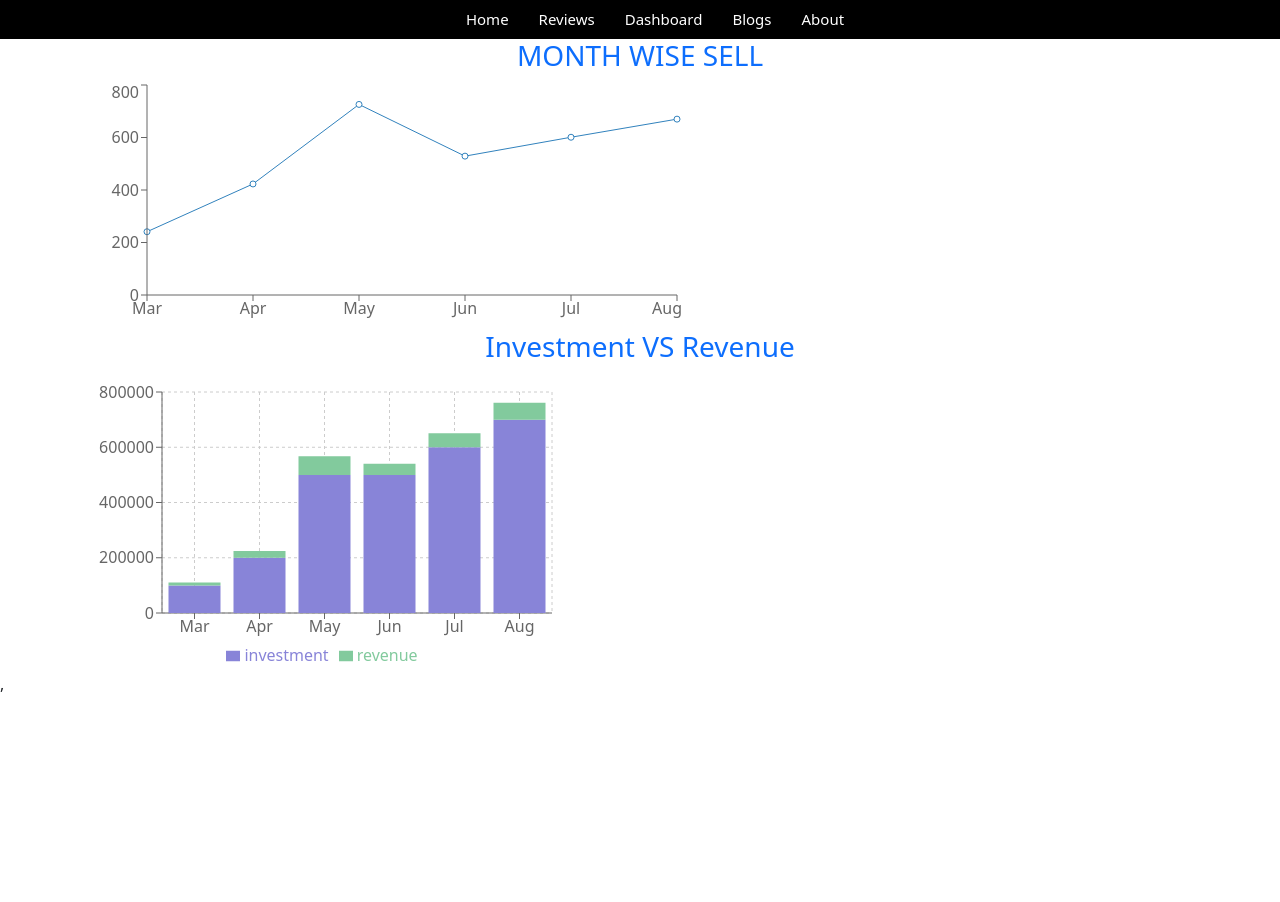
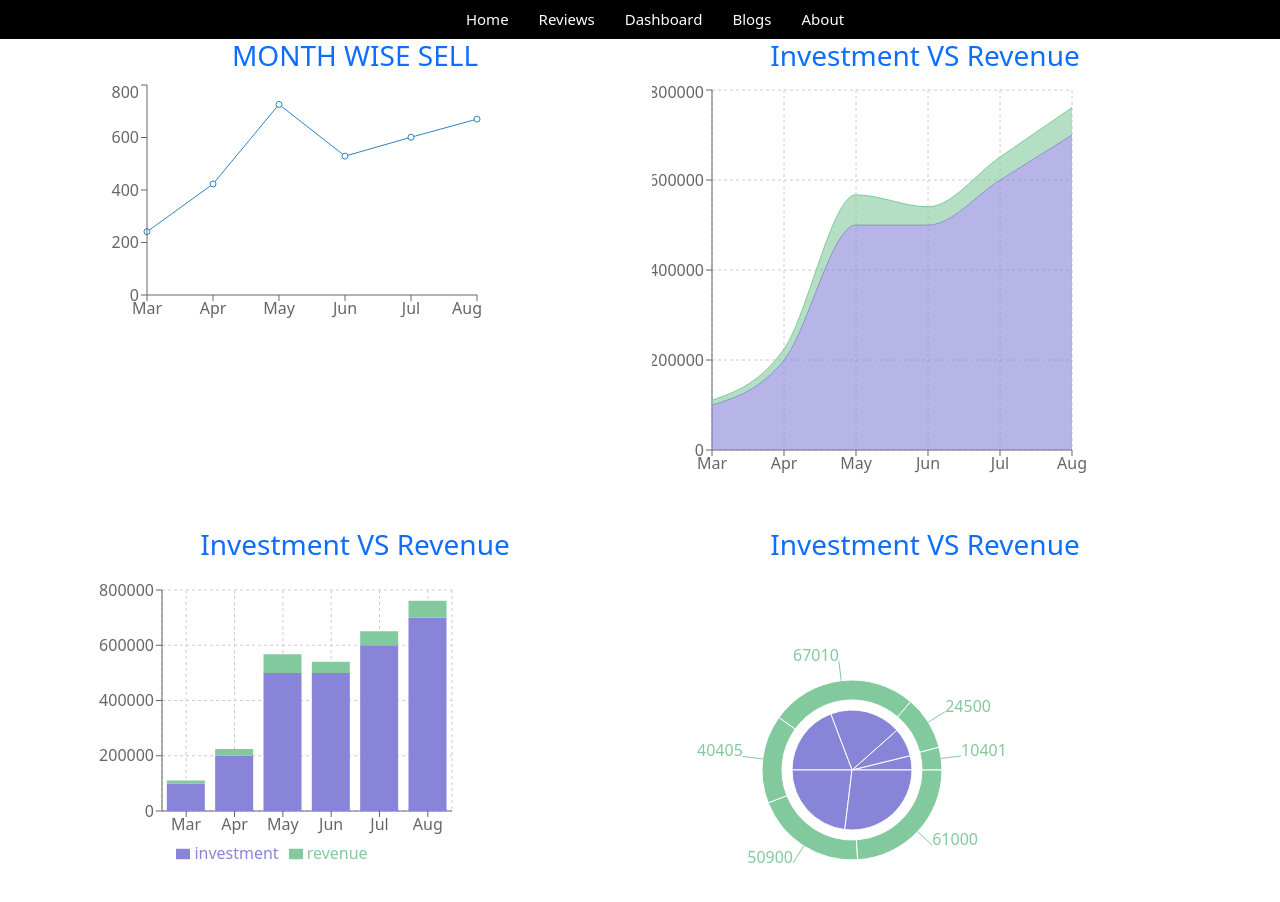
Before and after one commit to mirzasabbirgithub/product-analysis-website, a React (Create React App) app: page /dashboard in a window 1280 px wide. Shown: the top 902 px of the page. Before the commit the page ends 800 px from the top, so only its background shows below. Built offline with nearby package versions, Linux system fonts and the light colour scheme.

Commit message:
charts complete

```diff
--- a/src/components/About/About.js
+++ b/src/components/About/About.js
@@ -4,8 +4,8 @@ const About = () => {
           return (
                     <div>
                               <h2>Laptop Review Site</h2>
-                              <h3>Published on 2022</h3>
-                              <h4>Copy right reserved</h4>
+                              <h5>Contact: laptop@test-reviews.com</h5>
+                              <h6>Copy right reserved by Laptop Review Site</h6>
                     </div>
           );
 };
--- a/src/components/Blogs/Blogs.js
+++ b/src/components/Blogs/Blogs.js
@@ -1,9 +1,24 @@
 import React from 'react';
+import { Accordion } from 'react-bootstrap';
 
 const Blog = () => {
           return (
-                    <div>
-                              <h2>This is blog section</h2>
+                    <div className=' mx-auto w-75'>
+                              <h2>Blogs</h2>
+                              <Accordion defaultActiveKey="0">
+                                        <Accordion.Item eventKey="0">
+                                                  <Accordion.Header>What is Context API?</Accordion.Header>
+                                                  <Accordion.Body>
+                                                            <p></p>
+                                                  </Accordion.Body>
+                                        </Accordion.Item>
+                                        <Accordion.Item eventKey="1">
+                                                  <Accordion.Header>What is Semantic Tag?</Accordion.Header>
+                                                  <Accordion.Body>
+                                                            <p> </p>
+                                                  </Accordion.Body>
+                                        </Accordion.Item>
+                              </Accordion>
                     </div>
           );
 };
--- a/src/components/MyLineChart/MyLineChart.js
+++ b/src/components/MyLineChart/MyLineChart.js
@@ -1,6 +1,6 @@
 import React from 'react';
 import { Col, Container, Row, } from 'react-bootstrap';
-import { Bar, BarChart, CartesianGrid, Legend, Line, LineChart, Tooltip, XAxis, YAxis } from 'recharts';
+import { Area, AreaChart, Bar, BarChart, CartesianGrid, Legend, Line, LineChart, Pie, PieChart, Tooltip, XAxis, YAxis } from 'recharts';
 import useData from './LoadData/LoadData';
 
 const MyLineChart = () => {
@@ -10,7 +10,7 @@ const MyLineChart = () => {
                               <Row>
                                         <Col>
                                                   <h3 className='text-primary'>MONTH WISE SELL</h3>
-                                                  <LineChart width={600} height={250} data={data}>
+                                                  <LineChart width={400} height={250} data={data}>
                                                             <Line type="monotone" stroke="#8884d8" ></Line>
                                                             <Line dataKey={'sell'}></Line>
                                                             <Tooltip></Tooltip>
@@ -22,9 +22,33 @@ const MyLineChart = () => {
 
                                         <Col>
                                                   <h3 className='text-primary'>Investment VS Revenue</h3>
+                                                  <AreaChart
+                                                            width={450}
+                                                            height={400}
+                                                            data={data}
+                                                            margin={{
+                                                                      top: 10,
+                                                                      right: 30,
+                                                                      left: 0,
+                                                                      bottom: 0,
+                                                            }}
+                                                  >
+                                                            <CartesianGrid strokeDasharray="3 3" />
+                                                            <XAxis dataKey="month" />
+                                                            <YAxis />
+                                                            <Tooltip />
+                                                            <Area type="monotone" dataKey="investment" stackId="1" stroke="#8884d8" fill="#8884d8" />
+                                                            <Area type="monotone" dataKey="revenue" stackId="1" stroke="#82ca9d" fill="#82ca9d" />
+                                                  </AreaChart>
+                                        </Col>
 
+                              </Row>
+
+                              <Row>
+                                        <Col className='mt-5'>
+                                                  <h3 className='text-primary'>Investment VS Revenue</h3>
                                                   <BarChart
-                                                            width={500}
+                                                            width={400}
                                                             height={300}
                                                             data={data}
                                                             margin={{
@@ -43,6 +67,16 @@ const MyLineChart = () => {
                                                             <Bar dataKey="revenue" stackId="a" fill="#82ca9d" />
                                                   </BarChart>
                                         </Col>
+
+                                        <Col className='mt-5'>
+                                                  <h3 className='text-primary'>Investment VS Revenue</h3>
+                                                  <PieChart width={400} height={400}>
+                                                            <Pie data={data} dataKey={'investment'} cx="50%" cy="50%" outerRadius={60} fill="#8884d8" />
+                                                            <Pie data={data} dataKey={'revenue'} cx="50%" cy="50%" innerRadius={70} outerRadius={90} fill="#82ca9d" label />
+                                                            <Tooltip />
+                                                  </PieChart>
+                                        </Col>
+
                               </Row>
                     </Container >
 
```
